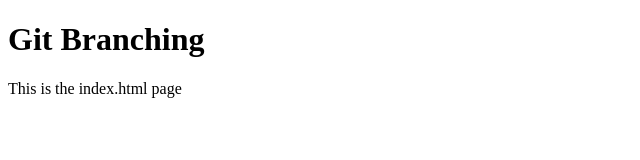
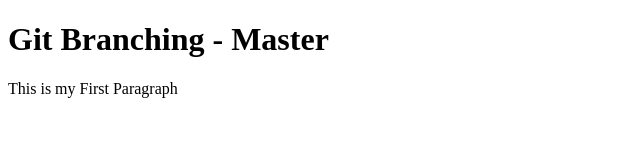
Before and after one commit to gitkencay/branching, a plain HTML site: page index.html in a window 1280 px wide. Shown: the whole page, without its empty margins (0-640 px from the left). Drawn offline with Linux system fonts and the light colour scheme.

Commit message:
modified index.html file

```diff
--- a/index.html
+++ b/index.html
@@ -2,8 +2,8 @@
 <html>
 <body>
 
-<h1> Git Branching </h1>
-<p>	 This is the index.html page </p>
+<h1> Git Branching - Master </h1>
+<p>	 This is my First Paragraph </p>
 
 </body>
 </html>
```
